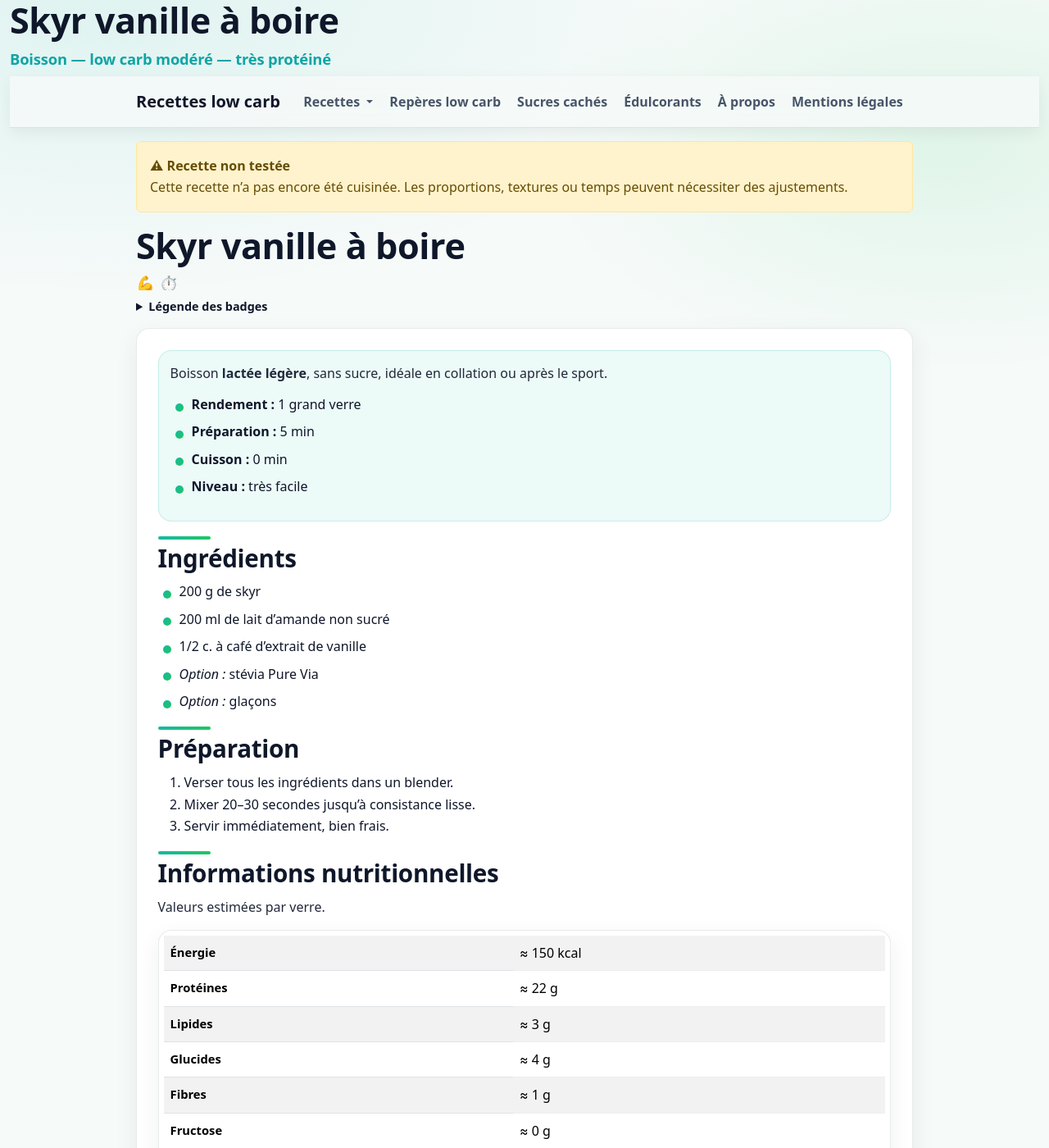
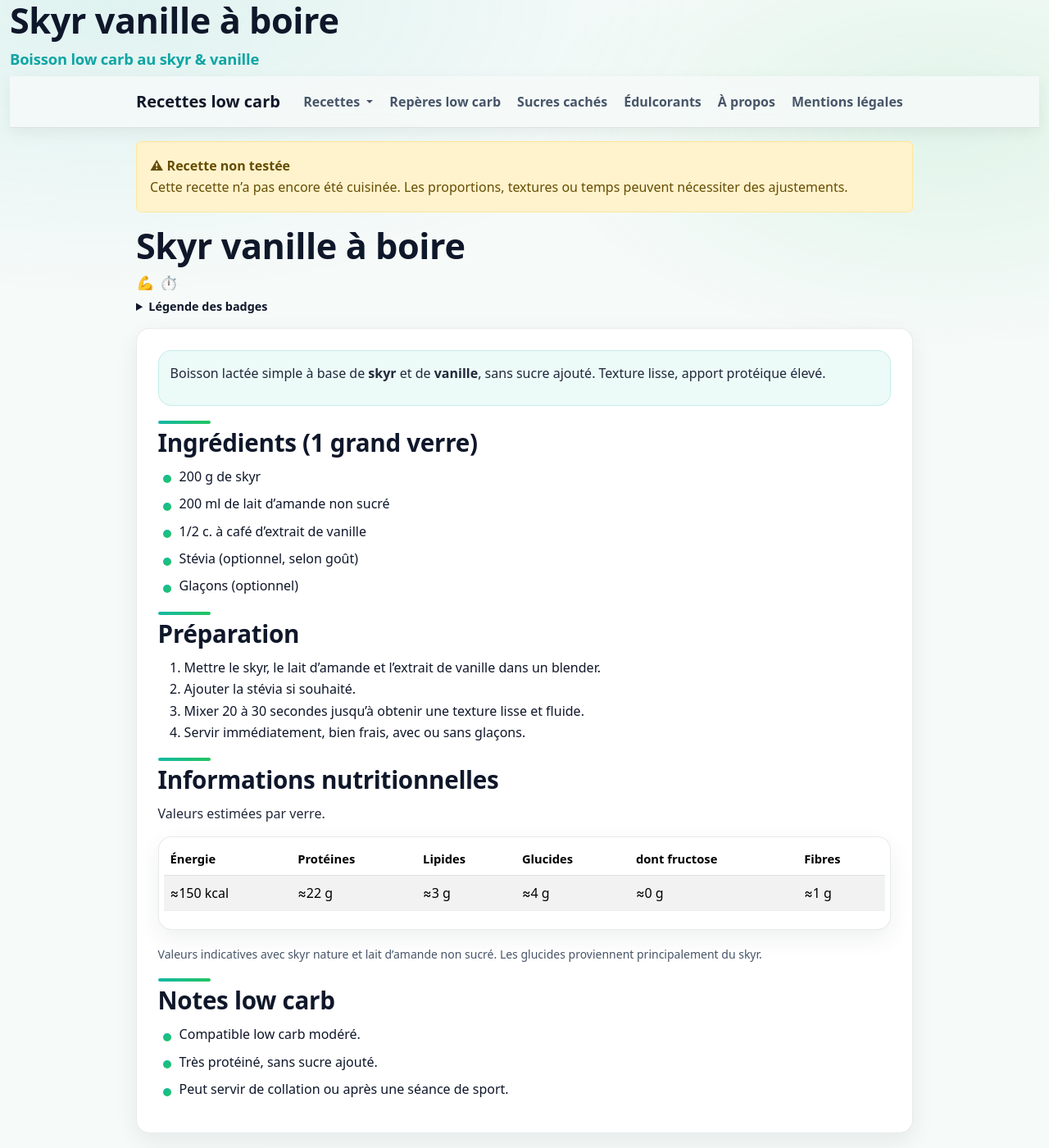
Before and after one commit to laurie-boissay/laurie-boissay.github.io, a Jekyll site: the page built from recettes/boisson-lactee-skyr-et-vanille.html, in a window 1280 px wide and 1400 px high. Shown: the whole window at 82% size. Built offline with Jekyll 4.4.1, drawn with Linux system fonts in a browser that asks for light colours; some of the changed text lies outside the part shown.

Commit message:
Update boisson-lactee-skyr-et-vanille.html

```diff
--- a/recettes/boisson-lactee-skyr-et-vanille.html
+++ b/recettes/boisson-lactee-skyr-et-vanille.html
@@ -1,9 +1,9 @@
 ---
 layout: recipe
 title: "Boisson lactée skyr & vanille"
-description: "Boisson lactée au skyr et vanille, sans sucre. Boisson low carb modéré, très protéinée et digeste."
+description: "Boisson lactée au skyr et à la vanille, low carb modéré, sans sucre ajouté. Riche en protéines."
 recipe_title: "Skyr vanille à boire"
-recipe_subtitle: "Boisson — low carb modéré — très protéiné"
+recipe_subtitle: "Boisson low carb au skyr & vanille"
 recipe_group: "Boissons"
 recipe_sort: "boisson-lactee-skyr-vanille"
 recipe_tested: false
@@ -17,80 +17,75 @@ extra_head: |
     "@context": "https://schema.org",
     "@type": "Recipe",
     "name": "Skyr vanille à boire",
-    "description": "Boisson lactée au skyr et vanille, sans sucre ajouté. Low carb modéré.",
+    "description": "Boisson lactée au skyr et à la vanille, low carb modéré, sans sucre ajouté.",
     "recipeYield": "1 grand verre",
     "prepTime": "PT5M",
     "cookTime": "PT0M",
     "totalTime": "PT5M",
-    "recipeCategory": "Boisson",
-    "keywords": "low carb, boisson lactee, skyr, vanille",
-    "author": { "@type": "Person", "name": "Laurie" },
-    "recipeIngredient": [
-      "200 g de skyr",
-      "200 ml de lait d’amande non sucré",
-      "1/2 c. à café d’extrait de vanille",
-      "Option : stévia Pure Via (selon goût)",
-      "Option : glaçons"
-    ],
-    "recipeInstructions": [
-      { "@type": "HowToStep", "text": "Mettre le skyr et le lait d’amande dans un blender." },
-      { "@type": "HowToStep", "text": "Ajouter la vanille et l’édulcorant si souhaité." },
-      { "@type": "HowToStep", "text": "Mixer jusqu’à texture lisse et fluide." },
-      { "@type": "HowToStep", "text": "Servir frais." }
-    ]
+    "recipeCategory": "Boisson"
   }
   </script>
 ---
 
 <div class="recipe-lead">
   <p>
-    Boisson <strong>lactée légère</strong>, sans sucre, idéale en collation ou après le sport.
+    Boisson lactée simple à base de <strong>skyr</strong> et de <strong>vanille</strong>,
+    sans sucre ajouté. Texture lisse, apport protéique élevé.
   </p>
-  <ul>
-    <li><strong>Rendement :</strong> 1 grand verre</li>
-    <li><strong>Préparation :</strong> 5 min</li>
-    <li><strong>Cuisson :</strong> 0 min</li>
-    <li><strong>Niveau :</strong> très facile</li>
-  </ul>
 </div>
 
-<h2>Ingrédients</h2>
+<h2>Ingrédients (1 grand verre)</h2>
 <ul>
   <li>200 g de skyr</li>
   <li>200 ml de lait d’amande non sucré</li>
   <li>1/2 c. à café d’extrait de vanille</li>
-  <li><em>Option :</em> stévia Pure Via</li>
-  <li><em>Option :</em> glaçons</li>
+  <li>Stévia (optionnel, selon goût)</li>
+  <li>Glaçons (optionnel)</li>
 </ul>
 
 <h2>Préparation</h2>
 <ol>
-  <li>Verser tous les ingrédients dans un blender.</li>
-  <li>Mixer 20–30 secondes jusqu’à consistance lisse.</li>
-  <li>Servir immédiatement, bien frais.</li>
+  <li>Mettre le skyr, le lait d’amande et l’extrait de vanille dans un blender.</li>
+  <li>Ajouter la stévia si souhaité.</li>
+  <li>Mixer 20 à 30 secondes jusqu’à obtenir une texture lisse et fluide.</li>
+  <li>Servir immédiatement, bien frais, avec ou sans glaçons.</li>
 </ol>
 
 <h2>Informations nutritionnelles</h2>
 <p>Valeurs estimées par verre.</p>
+
 <div class="table-responsive">
   <table class="table table-striped">
+    <thead>
+      <tr>
+        <th>Énergie</th>
+        <th>Protéines</th>
+        <th>Lipides</th>
+        <th>Glucides</th>
+        <th>dont fructose</th>
+        <th>Fibres</th>
+      </tr>
+    </thead>
     <tbody>
-      <tr><th scope="row">Énergie</th><td>≈ 150 kcal</td></tr>
-      <tr><th scope="row">Protéines</th><td>≈ 22 g</td></tr>
-      <tr><th scope="row">Lipides</th><td>≈ 3 g</td></tr>
-      <tr><th scope="row">Glucides</th><td>≈ 4 g</td></tr>
-      <tr><th scope="row">Fibres</th><td>≈ 1 g</td></tr>
-      <tr><th scope="row">Fructose</th><td>≈ 0 g</td></tr>
+      <tr>
+        <td>≈150 kcal</td>
+        <td>≈22 g</td>
+        <td>≈3 g</td>
+        <td>≈4 g</td>
+        <td>≈0 g</td>
+        <td>≈1 g</td>
+      </tr>
     </tbody>
   </table>
 </div>
+
 <p class="small text-muted">
-  Estimation avec skyr nature et lait d’amande non sucré.
+  Valeurs indicatives avec skyr nature et lait d’amande non sucré. Les glucides proviennent principalement du skyr.
 </p>
 
 <h2>Notes low carb</h2>
 <ul>
-  <li><strong>Compatible low carb modéré</strong>.</li>
-  <li><strong>Très protéiné</strong>, sans sucre ajouté.</li>
-  <li>Peut servir de boisson <strong>post-effort</strong>.</li>
+  <li>Compatible low carb modéré.</li>
+  <li>Très protéiné, sans sucre ajouté.</li>
+  <li>Peut servir de collation ou après une séance de sport.</li>
 </ul>
```
